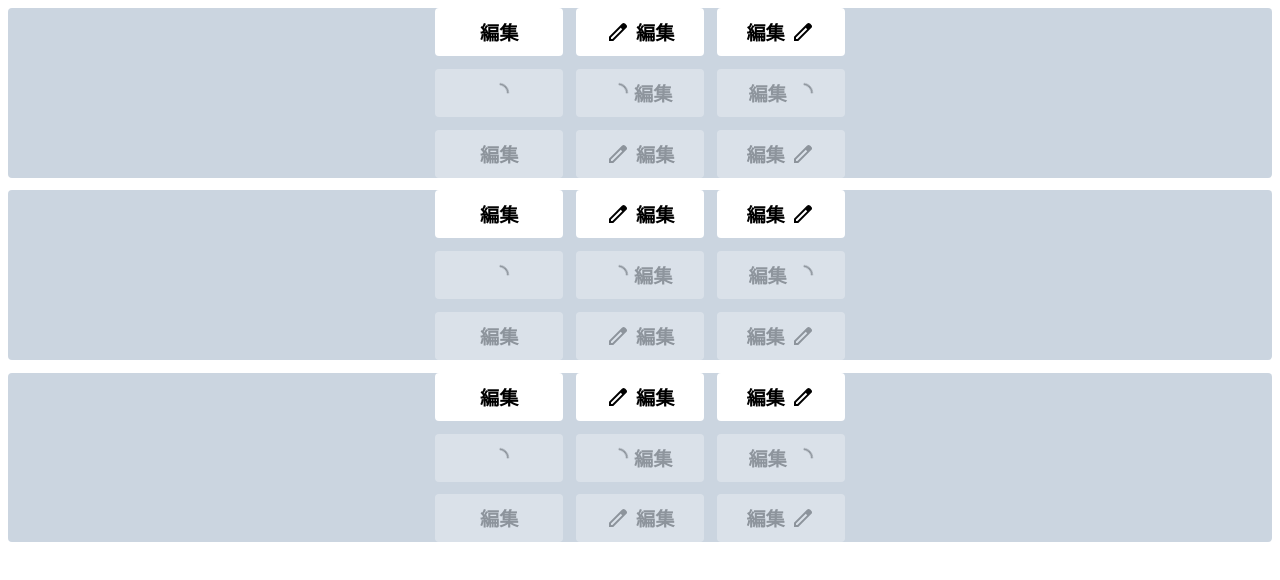
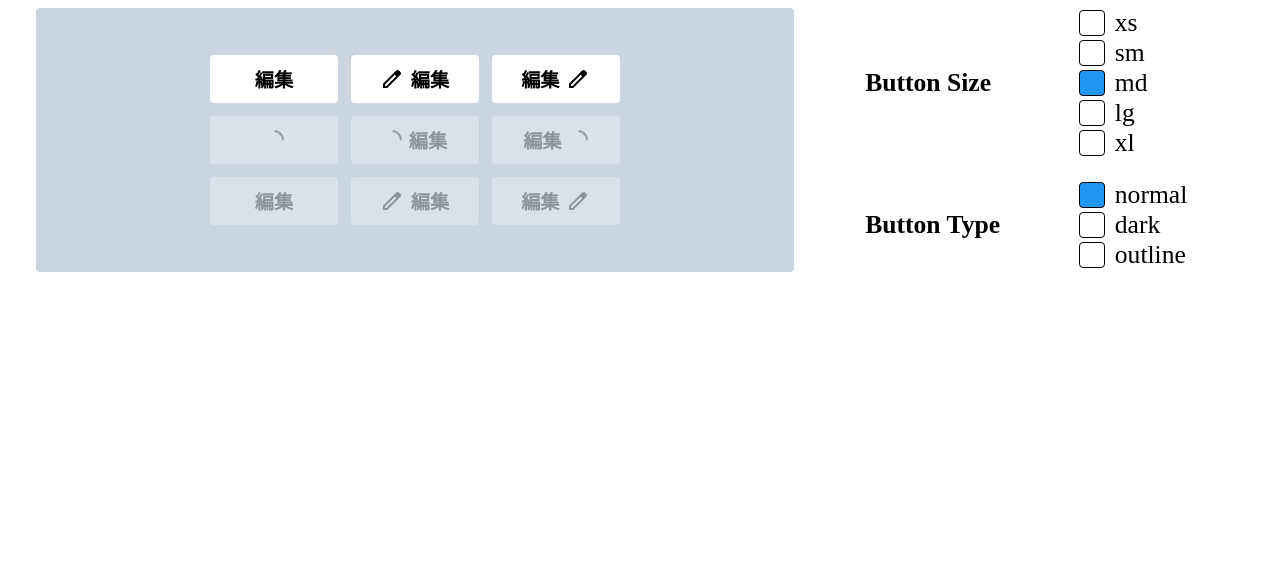
Before and after one commit to karasuneo/super-hamster-coding-test, a React (Vite) app: page / in a window 1280 px wide. Shown: the top 580 px of the page. Built offline with nearby package versions, Linux system fonts and the light colour scheme.

Commit message:
fix: 全体画面のレイアウトを状態変化のUIと組み合わさるよう修正

```diff
--- a/src/pages/Home/index.tsx
+++ b/src/pages/Home/index.tsx
@@ -1,15 +1,21 @@
 import EditIcon from '@/components/Icon/EditIcon';
 import styles from './styles.module.scss';
 import ButtonList from '@/features/DisplayButton/components/ButtonList';
+import ChangeButtonTypeCheckBoxList from '@/features/ChangeButtonType/components/ChangeButtonTypeCheckBoxList';
+import ChangeButtonSizeCheckBoxList from '@/features/ChangeButtonSize/components/CheckBoxList';
 
 function Home() {
   return (
     <>
-      <div className={styles.buttonListContainer}>
-        <section className={styles.buttonListSection}>
-          <ButtonList isDark text="編集" icon={<EditIcon />} />
-          <ButtonList text="編集" icon={<EditIcon />} />
-          <ButtonList outline text="編集" icon={<EditIcon />} />
+      <div className={styles.container}>
+        <section className={styles.darkButtonSection}>
+          <div className={styles.buttonListContainer}>
+            <ButtonList text="編集" icon={<EditIcon />} />
+          </div>
+          <div className={styles.checkBoxListContainer}>
+            <ChangeButtonSizeCheckBoxList />
+            <ChangeButtonTypeCheckBoxList />
+          </div>
         </section>
       </div>
     </>
--- a/src/pages/Home/styles.module.scss
+++ b/src/pages/Home/styles.module.scss
@@ -1,9 +1,34 @@
-.buttonListContainer {
-  .buttonListSection {
+.container {
+  width: 100%;
+  height: 100vh;
+
+  .darkButtonSection {
+    height: 33%;
+    width: 100%;
     display: flex;
-    flex-direction: column;
-    justify-content: center;
-    align-items: center;
-    gap: $button-list-gap;
+    justify-content: space-around;
+    gap: $md;
+
+    .buttonListContainer {
+      display: flex;
+      width: 60%;
+      flex-direction: column;
+      justify-content: center;
+    }
+
+    .checkBoxListContainer {
+      display: flex;
+      align-items: center;
+      width: 30%;
+      border-radius: 10px;
+      gap: 20px;
+      flex-direction: column;
+      justify-content: center;
+    }
+  }
+
+  .checkBoxSection {
+    height: 100%;
+    width: 40%;
   }
 }
```
